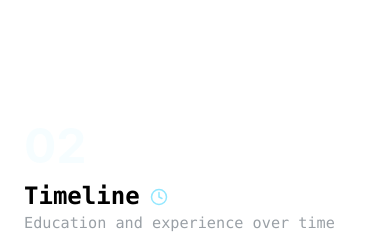
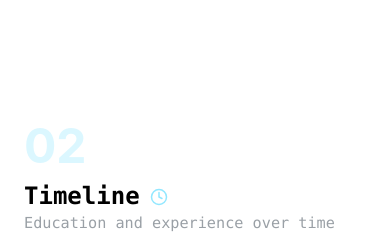
Before and after one commit to garoot/portfolio-site, a Next.js app: page / in a window 390 px wide. Shown: the part 2260-2494 px from the top of the page. Built offline with nearby package versions, Linux system fonts and the light colour scheme.

Commit message:
updated color of indexes for mobile screens

```diff
--- a/styles/skills.module.css
+++ b/styles/skills.module.css
@@ -304,7 +304,6 @@
 
   .index span {
     font-size: 3rem;
-    opacity: 0.25;
   }
 }
 
--- a/styles/timeline.module.css
+++ b/styles/timeline.module.css
@@ -285,7 +285,6 @@
 
   .index span {
     font-size: 3rem;
-    opacity: 0.25;
     transform: none;           /* prevent weird offsets */
   }
 
--- a/styles/work.module.css
+++ b/styles/work.module.css
@@ -572,6 +572,9 @@
     height: auto;
   }
 
+  .index {
+    margin-bottom: -3rem;
+  }
   .surface {
     height: 180px;
   }
```
